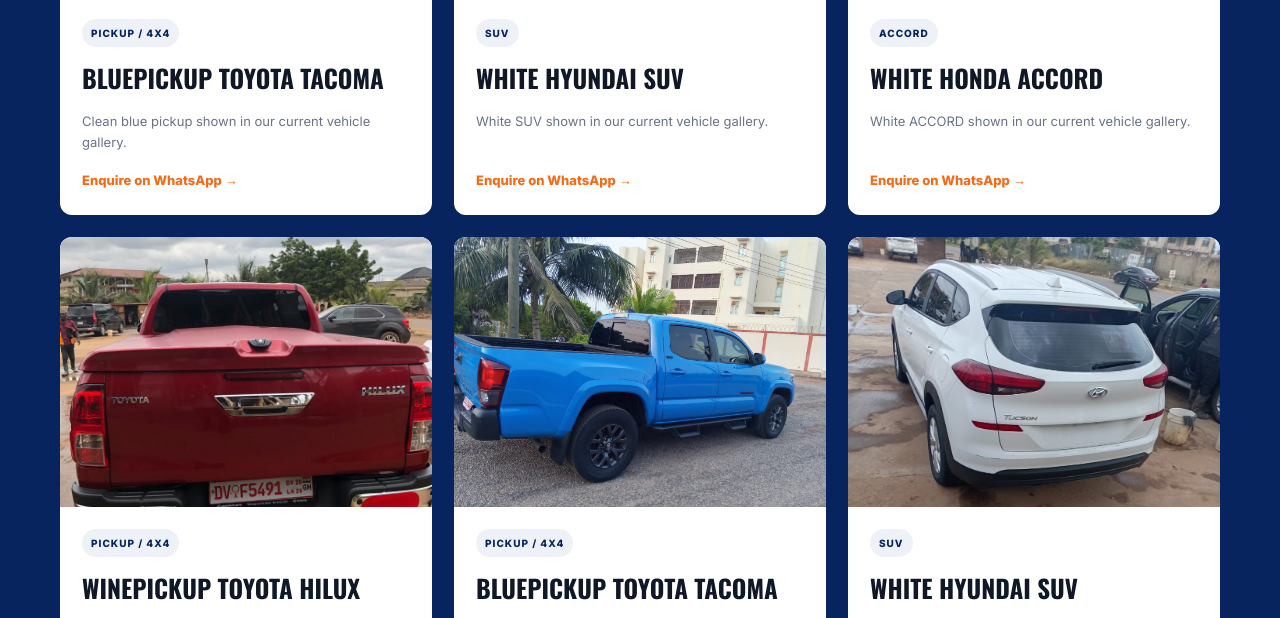
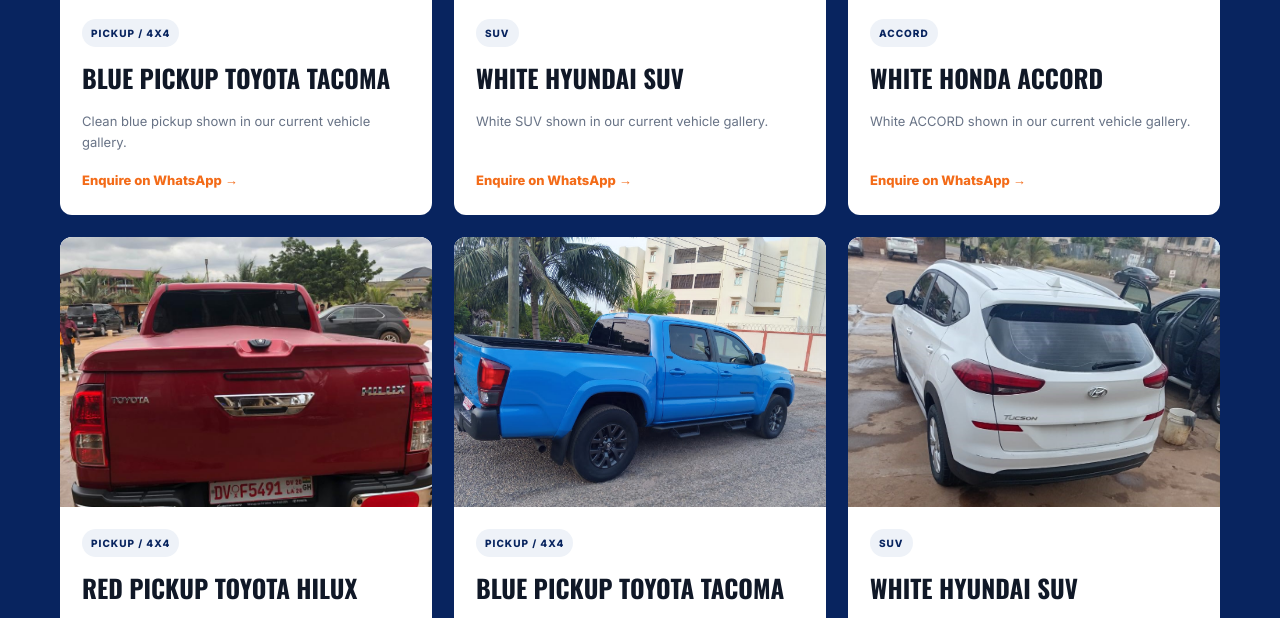
Before and after one commit to agblorichmond-svg/sbekltd, a plain HTML site: page index.html in a window 1280 px wide. Shown: the part 2091-2709 px from the top of the page. Drawn offline with nearby package versions, Linux system fonts and the light colour scheme.

Commit message:
Add files via upload

```diff
--- a/index.html
+++ b/index.html
@@ -15,7 +15,7 @@
     <div class="container nav-wrap">
       <a class="logo" href="#home" aria-label="S-Bek home">
         <span class="logo-mark">SB</span>
-        <span><strong>S-BEK</strong><small>UK / GERMANY</small></span>
+        <span><strong>S-BEK</strong><small>UK / GERMANY HOME ESSENTIALS LTD</small></span>
       </a>
       <button class="menu-btn" id="menuBtn" aria-label="Open menu">☰</button>
       <nav id="mainNav">
@@ -81,7 +81,7 @@
         <div class="vehicle-grid">
           <article class="vehicle-card">
             <div class="vehicle-image"><img src="images/toyota.jpg" alt="Blue Toyota pickup" /></div>
-            <div class="vehicle-info"><span class="pill">PICKUP / 4X4</span><h3>BluePickup Toyota Tacoma </h3><p>Clean blue pickup shown in our current vehicle gallery.</p><a href="https://wa.me/233548281819?text=Hello%20S-Bek%2C%20I%20am%20interested%20in%20the%20blue%20Toyota%20pickup." target="_blank" rel="noopener">Enquire on WhatsApp →</a></div>
+            <div class="vehicle-info"><span class="pill">PICKUP / 4X4</span><h3>Blue Pickup Toyota Tacoma </h3><p>Clean blue pickup shown in our current vehicle gallery.</p><a href="https://wa.me/233548281819?text=Hello%20S-Bek%2C%20I%20am%20interested%20in%20the%20blue%20Toyota%20pickup." target="_blank" rel="noopener">Enquire on WhatsApp →</a></div>
           </article>
           <article class="vehicle-card">
             <div class="vehicle-image"><img src="images/hyundai.jpg" alt="White Hyundai SUV" /></div>
@@ -93,11 +93,11 @@
           </article>
                     <article class="vehicle-card">
             <div class="vehicle-image"><img src="images/toyotaback.jpg" alt="White Hyundai SUV" /></div>
-            <div class="vehicle-info"><span class="pill">PICKUP / 4X4</span><h3>WinePickup Toyota HILUX</h3><p>Wine Hilux shown in our current vehicle gallery.</p><a href="https://wa.me/233548281819?text=Hello%20S-Bek%2C%20I%20am%20interested%20in%20the%20white%20Hyundai%20SUV." target="_blank" rel="noopener">Enquire on WhatsApp →</a></div>
+            <div class="vehicle-info"><span class="pill">PICKUP / 4X4</span><h3>Red Pickup Toyota HILUX</h3><p>Wine Hilux shown in our current vehicle gallery.</p><a href="https://wa.me/233548281819?text=Hello%20S-Bek%2C%20I%20am%20interested%20in%20the%20white%20Hyundai%20SUV." target="_blank" rel="noopener">Enquire on WhatsApp →</a></div>
           </article>
                     <article class="vehicle-card">
             <div class="vehicle-image"><img src="images/tacomaside.jpg" alt="White Hyundai SUV" /></div>
-            <div class="vehicle-info"><span class="pill">PICKUP / 4X4</span><h3>BluePickup Toyota TACOMA</h3><p>White SUV shown in our current vehicle gallery.</p><a href="https://wa.me/233548281819?text=Hello%20S-Bek%2C%20I%20am%20interested%20in%20the%20white%20Hyundai%20SUV." target="_blank" rel="noopener">Enquire on WhatsApp →</a></div>
+            <div class="vehicle-info"><span class="pill">PICKUP / 4X4</span><h3>Blue Pickup Toyota TACOMA</h3><p>White SUV shown in our current vehicle gallery.</p><a href="https://wa.me/233548281819?text=Hello%20S-Bek%2C%20I%20am%20interested%20in%20the%20white%20Hyundai%20SUV." target="_blank" rel="noopener">Enquire on WhatsApp →</a></div>
           </article>
                     <article class="vehicle-card">
             <div class="vehicle-image"><img src="images/tucsonback.jpg" alt="White Hyundai SUV" /></div>
@@ -110,7 +110,7 @@
           </article>
                     <article class="vehicle-card">
             <div class="vehicle-image"><img src="images/HILUXFRONT.jpg" alt="White Hyundai SUV" /></div>
-            <div class="vehicle-info"><span class="pill">PICKUP / 4X4</span><h3>WinePickup Toyota HILUX</h3><p>Wine Hilux shown in our current vehicle gallery.</p><a href="https://wa.me/233548281819?text=Hello%20S-Bek%2C%20I%20am%20interested%20in%20the%20white%20Hyundai%20SUV." target="_blank" rel="noopener">Enquire on WhatsApp →</a></div>
+            <div class="vehicle-info"><span class="pill">PICKUP / 4X4</span><h3>Red Pickup Toyota HILUX</h3><p>Wine Hilux shown in our current vehicle gallery.</p><a href="https://wa.me/233548281819?text=Hello%20S-Bek%2C%20I%20am%20interested%20in%20the%20white%20Hyundai%20SUV." target="_blank" rel="noopener">Enquire on WhatsApp →</a></div>
           </article>
           <article class="vehicle-card vehicle-placeholder">
             <div class="placeholder-icon">＋</div>
@@ -151,7 +151,7 @@
   </main>
 
   <footer>
-    <div class="container footer-grid"><div><a class="logo footer-logo" href="#home"><span class="logo-mark">SB</span><span><strong>S-BEK</strong><small>UK / GERMANY</small></span></a><p>Premium quality • Latest trends</p></div><div><h4>QUICK LINKS</h4><a href="#about">About</a><a href="#vehicles">Vehicles</a><a href="#footwear">Footwear</a></div><div><h4>CONTACT</h4><a href="tel:0548281819">054 828 1819</a><a href="mailto:stepehenbekoe25@gmail.com">Email us</a><a href="#contact">Tema Community 25</a></div></div>
+    <div class="container footer-grid"><div><a class="logo footer-logo" href="#home"><span class="logo-mark">SB</span><span><strong>S-BEK</strong><small>UK / GERMANY HOME ESSENTIALS LTD</small></span></a><p>Premium quality • Latest trends</p></div><div><h4>QUICK LINKS</h4><a href="#about">About</a><a href="#vehicles">Vehicles</a><a href="#footwear">Footwear</a></div><div><h4>CONTACT</h4><a href="tel:0548281819">054 828 1819</a><a href="mailto:stepehenbekoe25@gmail.com">Email us</a><a href="#contact">Tema Community 25</a></div></div>
     <div class="copyright">© <span id="year"></span> S-Bek UK / Germany Home Essentials Ltd. All rights reserved.</div>
   </footer>
 
```
